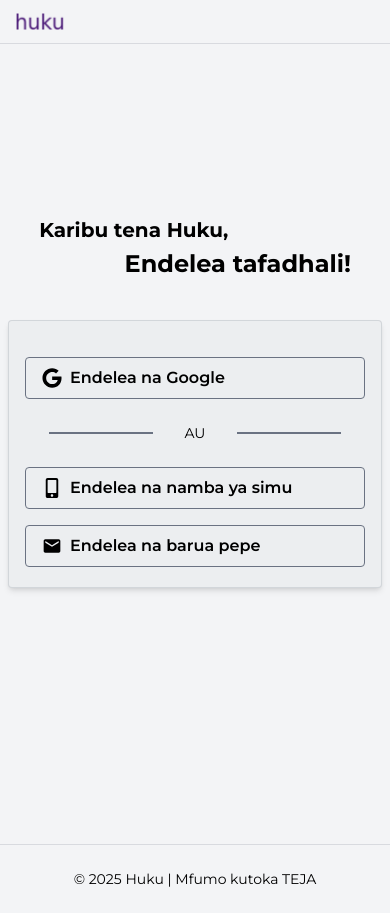
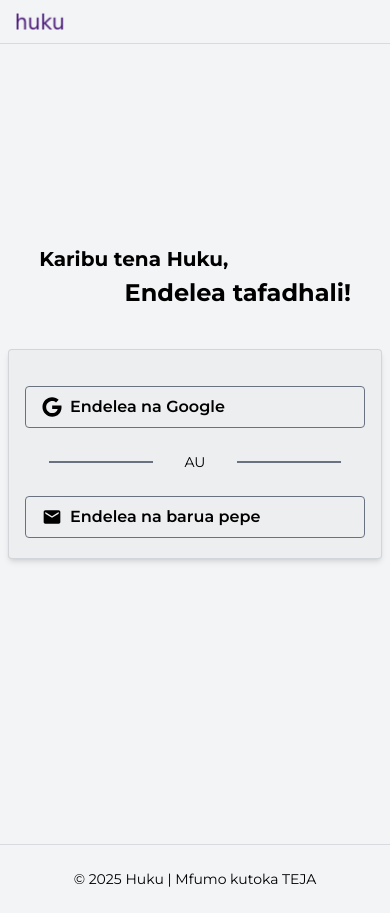
Before and after one commit to kelvinpella/huku, a Next.js app: page /login in a window 390 px wide. Built offline with nearby package versions, Linux system fonts and the light colour scheme.

Commit message:
temporary disable login by phone number

```diff
--- a/src/app/login/[option]/page.tsx
+++ b/src/app/login/[option]/page.tsx
@@ -4,7 +4,10 @@ import { AuthPageParam, LoginOption } from "@/typings";
 export const dynamicParams = false;
 
 export const generateStaticParams = () => {
-  const loginOptions: LoginOption[] = ["email", "phone"];
+  const loginOptions: LoginOption[] = [
+    "email",
+    // "phone"
+  ];
 
   return loginOptions.map((option) => ({
     option,
--- a/src/app/signup/[option]/page.tsx
+++ b/src/app/signup/[option]/page.tsx
@@ -6,9 +6,9 @@ export const dynamicParams = false;
 
 export function generateStaticParams() {
   const signupOptions: AuthOption[] = [
-    "phone",
+    // "phone",
     "email",
-    "facebook",
+    // "facebook",
     "google",
   ];
 
--- a/src/common/functions/getAuthOptions.tsx
+++ b/src/common/functions/getAuthOptions.tsx
@@ -21,14 +21,15 @@ type Option = {
  */
 export const getAuthOptions = (selectedOptionsWithLabelText?: Args) => {
   let options: Option[] = [
-    {
-      icon: <FaMobileAlt size={20} />,
-      label:
-        selectedOptionsWithLabelText && "phone" in selectedOptionsWithLabelText
-          ? selectedOptionsWithLabelText.phone!
-          : "Tumia namba ya simu",
-      value: "phone",
-    },
+    // TODO implement phone login
+    // {
+    //   icon: <FaMobileAlt size={20} />,
+    //   label:
+    //     selectedOptionsWithLabelText && "phone" in selectedOptionsWithLabelText
+    //       ? selectedOptionsWithLabelText.phone!
+    //       : "Tumia namba ya simu",
+    //   value: "phone",
+    // },
     // TODO implement facebook login
     // {
     //   icon: <FaFacebookF size={20} />,
--- a/src/components/Login/LoginMethods.tsx
+++ b/src/components/Login/LoginMethods.tsx
@@ -11,7 +11,7 @@ export default function LoginMethods({ loginOptionPromise }: Props) {
   const router = useRouter();
 
   const loginMethods = getAuthOptions({
-    phone: "Endelea na namba ya simu",
+    // phone: "Endelea na namba ya simu",
     email: "Endelea na barua pepe",
   });
 
```
